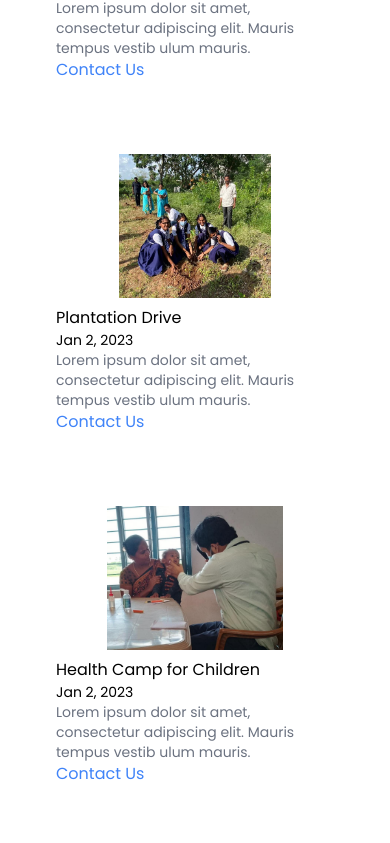
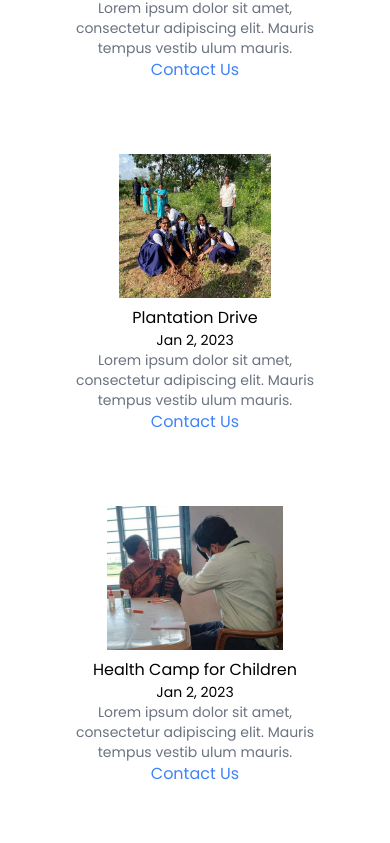
Before and after one commit to shreyagupta2405/Leocare, a React (Create React App) app in the folder Client/: page / in a window 390 px wide. Shown: the part 2339-3182 px from the top of the page. Built offline with nearby package versions, Linux system fonts and the light colour scheme; what tw-elements would draw is missing.

Commit message:
responsiveness check

```diff
--- a/Client/src/Components/Events.jsx
+++ b/Client/src/Components/Events.jsx
@@ -12,8 +12,8 @@ function Events() {
 
         <div className=' text-left text-4xl text-gray-700 font-extrabold p-4 '>Upcoming Events</div>
 
-
-          <div className='grid sm:grid-cols-1 lg:grid-cols-2 p-8 '>
+{/* 1st card */}
+          <div className='text-center lg:text-left grid sm:grid-cols-1 lg:grid-cols-2 p-8 '>
           <div className='mx-auto'>
                 <img className='h-36' src={img4}></img>
             </div>
@@ -27,37 +27,39 @@ function Events() {
 
             </div>
 
-
-            <div className='grid sm:grid-cols-1 lg:grid-cols-2 p-8 '>
-            <div className=' mx-auto'>
+            {/* 2nd card */}
+            <div className='text-center lg:text-left grid sm:grid-cols-1 lg:grid-cols-2 p-8 '>
+          <div className='mx-auto'>
                 <img className='h-36' src={img2}></img>
             </div>
-          <div className='grid p-2'>
-                {/* Plantation Drive <br></br> */}
-                <div className='text-md text-left'>Plantation Drive  </div>
-               <div className='text-sm text-left'>Jan 2, 2023</div>
-               <div className='text-sm text-gray-500 text-left'> Lorem ipsum dolor sit amet, consectetur adipiscing elit. Mauris tempus vestib ulum mauris.</div>
-                <AnchorLink href="#footer" className='text-blue-500 hover:text-blue-700 text-left'>Contact Us</AnchorLink>
+          <div className='grid p-2 '>
+               <div className='text-md'>Plantation Drive </div>
+               <div className='text-sm
+            '>Jan 2, 2023</div>
+               <div className='text-sm text-gray-500'> Lorem ipsum dolor sit amet, consectetur adipiscing elit. Mauris tempus vestib ulum mauris.</div>
+                <AnchorLink href="#footer" className='text-blue-500 hover:text-blue-700'>Contact Us</AnchorLink>
             </div>
 
             </div>
 
+{/* 3rd card */}
 
 
-
-            <div className='grid sm:grid-cols-1 lg:grid-cols-2 p-8 '>
-            <div className=' mx-auto'>
+<div className='text-center lg:text-left grid sm:grid-cols-1 lg:grid-cols-2 p-8 '>
+          <div className='mx-auto'>
                 <img className='h-36' src={img3}></img>
             </div>
-          <div className='grid p-2'>
-          <div className='text-md text-left'>Health Camp for Children </div>
-               <div className='text-sm text-left'>Jan 2, 2023</div>
-               <div className='text-sm text-gray-500 text-left'> Lorem ipsum dolor sit amet, consectetur adipiscing elit. Mauris tempus vestib ulum mauris.</div>
-                <AnchorLink href="#footer" className='text-blue-500 hover:text-blue-700 text-left'>Contact Us</AnchorLink>
+          <div className='grid p-2 '>
+               <div className='text-md'>Health Camp for Children </div>
+               <div className='text-sm
+            '>Jan 2, 2023</div>
+               <div className='text-sm text-gray-500'> Lorem ipsum dolor sit amet, consectetur adipiscing elit. Mauris tempus vestib ulum mauris.</div>
+                <AnchorLink href="#footer" className='text-blue-500 hover:text-blue-700'>Contact Us</AnchorLink>
+            </div>
 
             </div>
 
-            </div>
+            {/* end of cards section */}
 
       </div>
 
```
